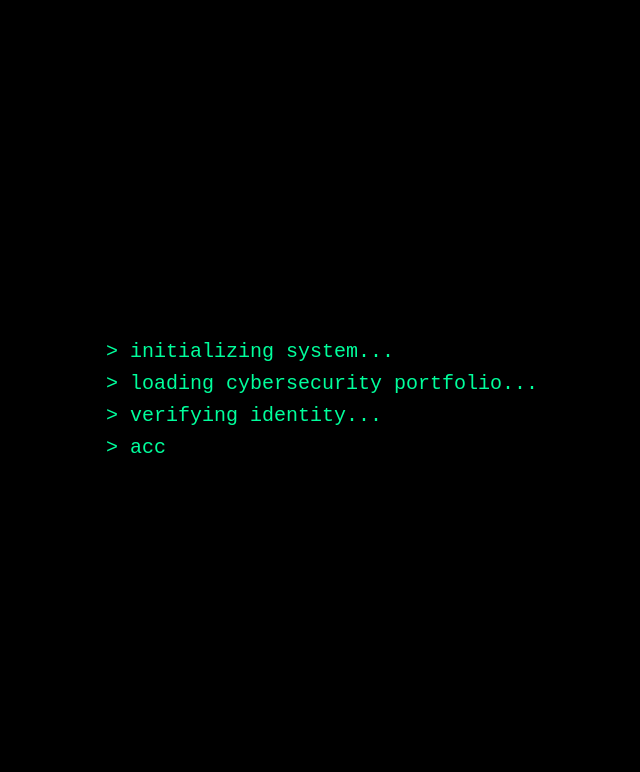
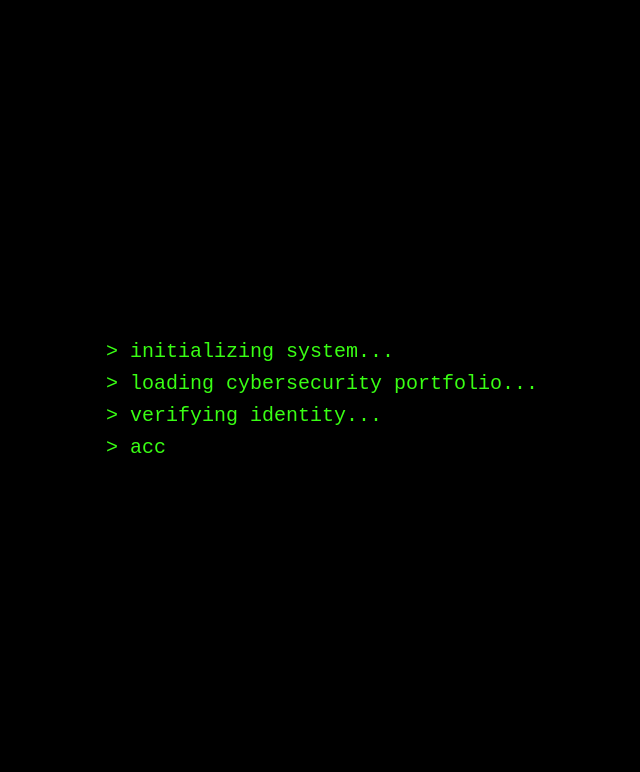
Before and after one commit to BandariVathanSai20/vathan-bandari-portfolio, a plain HTML site: page index.html in a window 1280 px wide. Shown: the top 772 px of the page, without its empty margins (318-958 px from the left). Drawn offline with Linux system fonts and the light colour scheme.

Commit message:
Change text color and shadow in style.css

```diff
--- a/style.css
+++ b/style.css
@@ -9,7 +9,7 @@ z-index:-1;
 
 body{
 background:#000;
-color:#00ff9c;
+color:#39ff14;
 font-family:"Courier New",monospace;
 margin:0;
 line-height:1.6;
@@ -36,8 +36,8 @@ padding:60px 20px;
 }
 
 h1,h2{
-color:#00ff9c;
-text-shadow:0 0 10px #00ff9c;
+color:#39ff14;
+text-shadow:0 0 15px #39ff14;
 }
 
 .skills{
```
